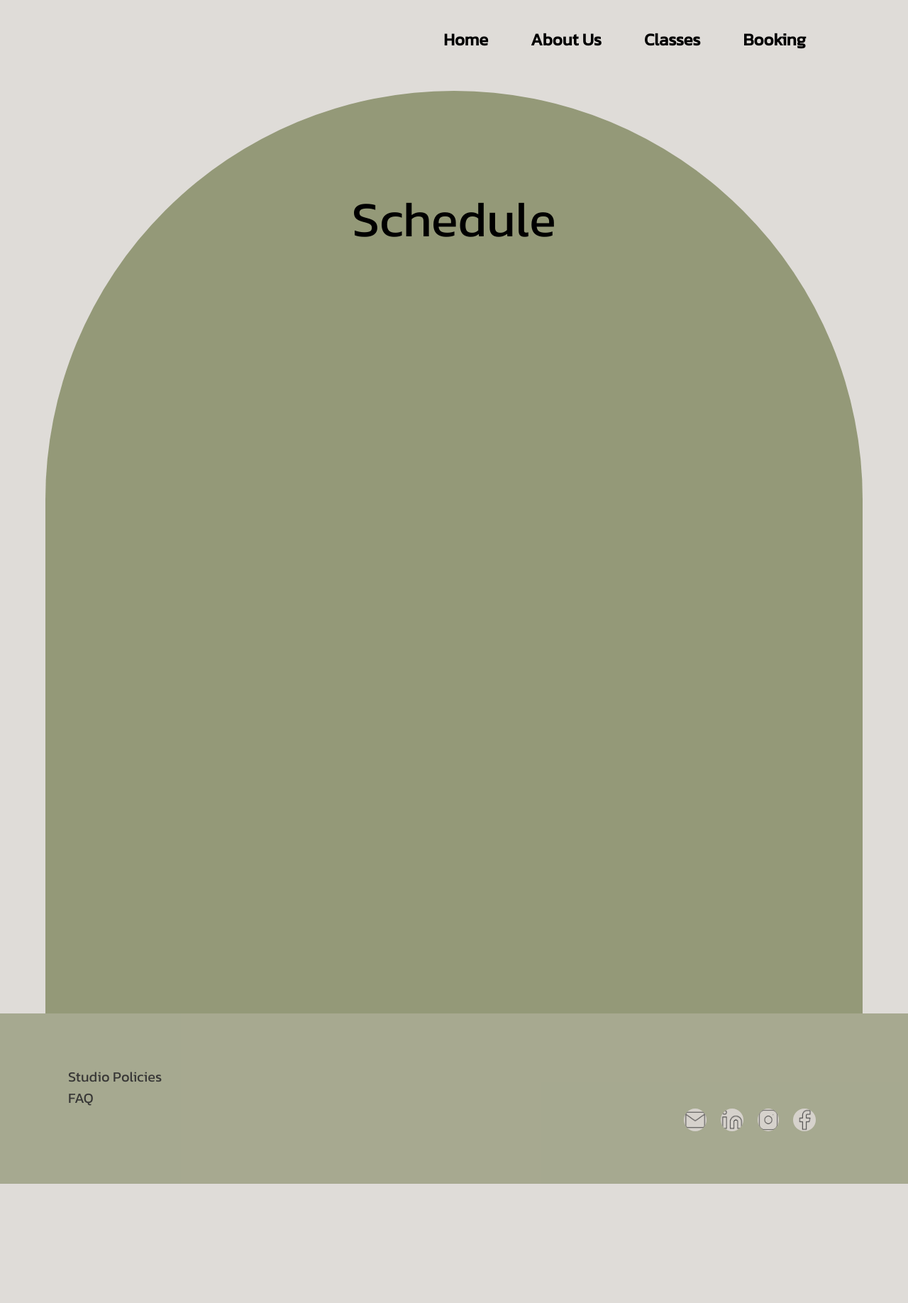
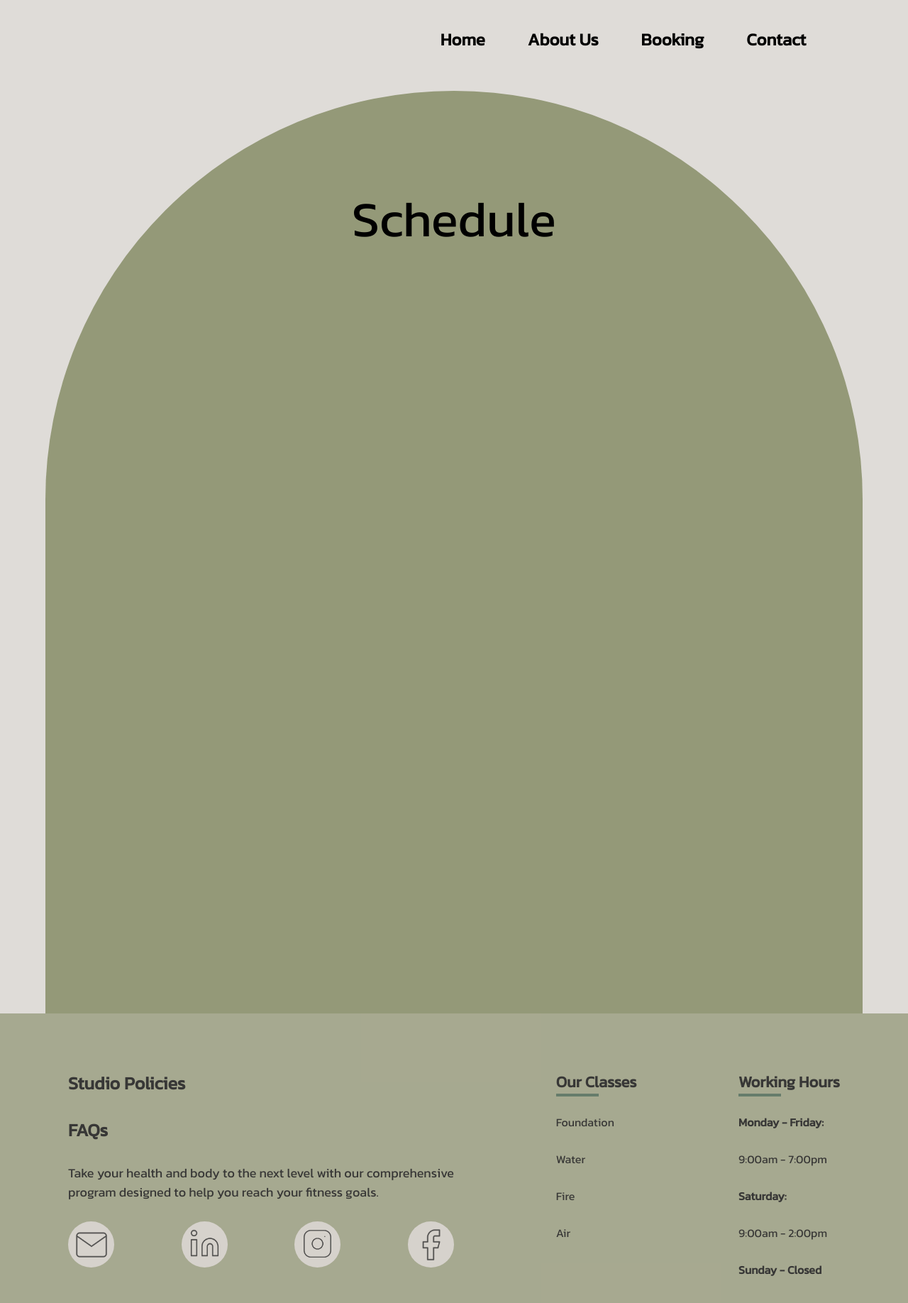
Before and after one commit to Carlie16604/Elevate, a React (Vite) app: page /Booking in a window 1280 px wide. Shown: the top 1836 px of the page at 71% size. Before the commit the page ends 1668 px from the top, so only its background shows below. Built offline with nearby package versions, Linux system fonts and the light colour scheme.

Commit message:
touch ups

```diff
--- a/src/App.jsx
+++ b/src/App.jsx
@@ -1,10 +1,10 @@
 import React from "react"
 import { BrowserRouter as Router, Routes, Route } from "react-router-dom"
 import './index.css'
-import NavBar from "./pages/NavBar"
 import Main from './pages/Main'
 import Booking from './pages/Booking'
 import Contact from './pages/Contact'
+import Footer from './pages/Components/Footer'
 
 const App = () => {
 
@@ -16,6 +16,7 @@ const App = () => {
           <Route path='/Booking' element={<Booking />}/>
           <Route path='/Contact' element={<Contact />}/>
         </Routes>
+        <Footer />
       </>
     </Router>
   )
--- a/src/pages/Booking.jsx
+++ b/src/pages/Booking.jsx
@@ -1,9 +1,5 @@
 import React from "react";
 import '../index.css';
-import FB from '../assets/Reviews/Facebook.png';
-import Insta from '../assets/Reviews/Instagram.png';
-import LN from '../assets/Reviews/Linkedin.png';
-import Mail from '../assets/Reviews/Mail.png';
 import NavBar from '../pages/NavBar.jsx';
 
 const Booking = () => {
@@ -24,22 +20,6 @@ const Booking = () => {
                         </div>
                     </div>
                 </div>
-                <div className='bg-[#949978] h-60 content-center w-screen text-[20px] opacity-75'>
-                    <div className='container'>
-                        <div className=' flex justify-between flex-col px-8 opacity-100'>
-                            <p>Studio Policies</p>
-                            <p>FAQ</p>
-                            <div className='flex justify-end'>
-                                <div className='w-8 h-8 flex flex-row gap-5 mr-[188.5px]'>
-                                    <img className='social-icon' src={Mail} alt='Mail Icon'/>
-                                    <img className='social-icon' src={LN} alt='Linkedin Icon'/>
-                                    <img className='social-icon' src={Insta} alt='Instagram Icon'/>
-                                    <img className='social-icon' src={FB} alt='Facebook Icon'/>
-                                </div>
-                            </div>
-                        </div>
-                    </div>
-                </div>
             </div>
         </>
     )
--- a/src/pages/Contact.jsx
+++ b/src/pages/Contact.jsx
@@ -1,10 +1,5 @@
 import React from "react";
 import NavBar from '../pages/NavBar';
-import FB from '../assets/Reviews/Facebook.png';
-import Insta from '../assets/Reviews/Instagram.png';
-import LN from '../assets/Reviews/Linkedin.png';
-import Mail from '../assets/Reviews/Mail.png';
-import Footer from './Components/Footer.jsx';
 const Contact = () => {
 
     return (
@@ -28,7 +23,6 @@ const Contact = () => {
                         </div>
                     </div>
                 </div>
-                <Footer />
             </div>
         </>
     )
--- a/src/pages/Home.jsx
+++ b/src/pages/Home.jsx
@@ -18,7 +18,7 @@ const Home = () => {
             <section id='Home'>
                 <div className='container'>
                     <div className='flex flex-wrap'>
-                        <img className='rock1' src={Rock1} alt='Rocks' />
+                        <img id='about' className='rock1' src={Rock1} alt='Rocks' />
                         <img className='rock2' src={Rock2} alt='Rocks' />
                         <img className='rock3' src={Rock3} alt='Rocks' />
                             <div className='flex h-[650.88px]'>
--- a/src/pages/NavBar.jsx
+++ b/src/pages/NavBar.jsx
@@ -3,14 +3,6 @@ import { Link, useNavigate } from 'react-router-dom'
 
 const NavBar = () => {
     const navigate = useNavigate()
-
-    // const handleScroll = () => {
-    //     if (window.scrollY > 10) {
-    //         setSticky(true);
-    //         } else {
-    //         setSticky(false);
-    //     }
-    // };
 
     const goTop = () => {
         window.scrollTo({
@@ -18,7 +10,6 @@ const NavBar = () => {
         });
       };
 
-    // window.addEventListener("scroll", handleScroll);
 
     return (
         <>
@@ -29,11 +20,12 @@ const NavBar = () => {
                             <Link to='/' onClick={ goTop }>
                                 <div>Home</div>
                             </Link>
-                            {/* Add scroll to top here ^^ */}
-                            <a>About Us</a>
-                            <a href='#classes'>Classes</a>
+                            <a href='#about'>About Us</a>
                             <Link to='/Booking' onClick={ goTop }>
                                 <div>Booking</div>
+                            </Link>
+                            <Link to='/Contact' onClick={ goTop }>
+                                <div>Contact</div>
                             </Link>
                         </ul>
                     </div>
--- a/src/pages/Reviews.jsx
+++ b/src/pages/Reviews.jsx
@@ -4,11 +4,6 @@ import { Link } from 'react-router-dom';
 import '../index.css';
 import Rock from '../assets/Reviews/Rock.png';
 import Logo from '../assets/Home/Logo.png';
-import FB from '../assets/Reviews/Facebook.png';
-import Insta from '../assets/Reviews/Instagram.png';
-import LN from '../assets/Reviews/Linkedin.png';
-import Mail from '../assets/Reviews/Mail.png';
-import Footer from '../pages/Components/Footer.jsx';
 
 const Reviews = () => {
 
@@ -49,29 +44,9 @@ const Reviews = () => {
                             </div>
                         </div>
                     </div>
-                    {/* <div className='bg-[#949978] h-60 content-center w-screen text-[20px] opacity-75'>
-                        <div className='container'>
-                            <div className=' flex justify-between flex-col px-8 opacity-100'>
-                                <p>Studio Policies</p>
-                                <p>FAQ</p>
-                                <div className='flex justify-end'>
-                                    <div className='w-8 h-8 flex flex-row gap-5 mr-[188.5px]'>
-                                        <img className='social-icon' src={Mail} alt='Mail Icon'/>
-                                        <img className='social-icon' src={LN} alt='Linkedin Icon'/>
-                                        <img className='social-icon' src={Insta} alt='Instagram Icon'/>
-                                        <img className='social-icon' src={FB} alt='Facebook Icon'/>
-                                    </div>
-                                </div>
-                            </div>
-                        </div>
-                    </div> */}
-                    <Footer />
-                </div>
-                {/* <Routes>
-                    <Route path='/Booking' element={<Booking />}/>
-                </Routes> */}
-            </>
-        /* </Router> */
+                {/* <Footer /> */}
+            </div>
+        </>
     )
 }
 
```
